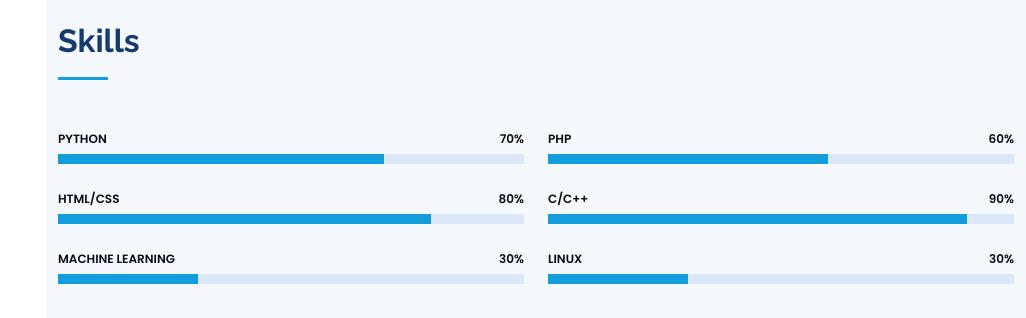
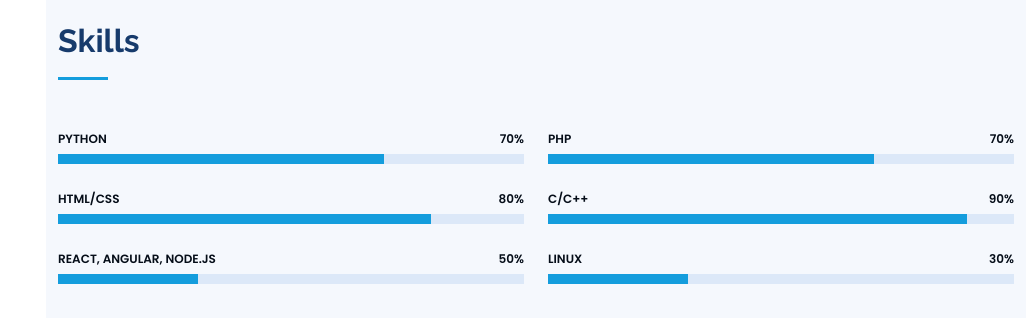
Before and after one commit to Utkarsh1101/main-portfolio, a plain HTML site: page index.html in a window 1280 px wide. Shown: the part 1760-2078 px from the top of the page, without its empty margins (254-1280 px from the left). Drawn offline with nearby package versions, Linux system fonts and the light colour scheme.

Commit message:
Update index.html

```diff
--- a/index.html
+++ b/index.html
@@ -196,7 +196,7 @@
             </div>
 
             <div class="progress">
-              <span class="skill">Machine Learning <i class="val">30%</i></span>
+              <span class="skill">React, Angular, Node.js <i class="val">50%</i></span>
               <div class="progress-bar-wrap">
                 <div class="progress-bar" role="progressbar" aria-valuenow="30" aria-valuemin="0" aria-valuemax="100"></div>
               </div>
@@ -207,9 +207,9 @@
           <div class="col-lg-6" data-aos="fade-up" data-aos-delay="100">
 
             <div class="progress">
-              <span class="skill">PHP <i class="val">60%</i></span>
+              <span class="skill">PHP <i class="val">70%</i></span>
               <div class="progress-bar-wrap">
-                <div class="progress-bar" role="progressbar" aria-valuenow="60" aria-valuemin="0" aria-valuemax="100"></div>
+                <div class="progress-bar" role="progressbar" aria-valuenow="70" aria-valuemin="0" aria-valuemax="100"></div>
               </div>
             </div>
 
```
